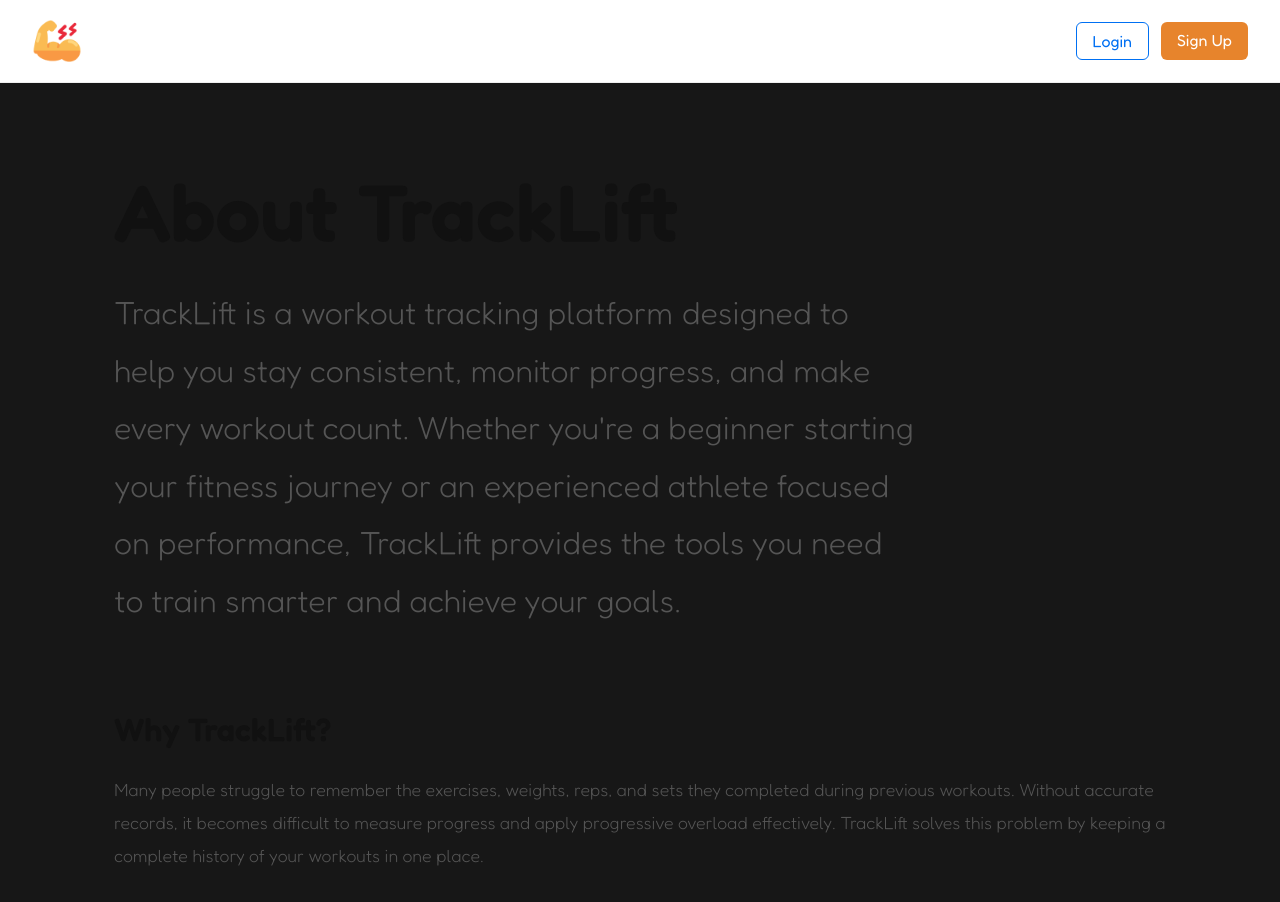
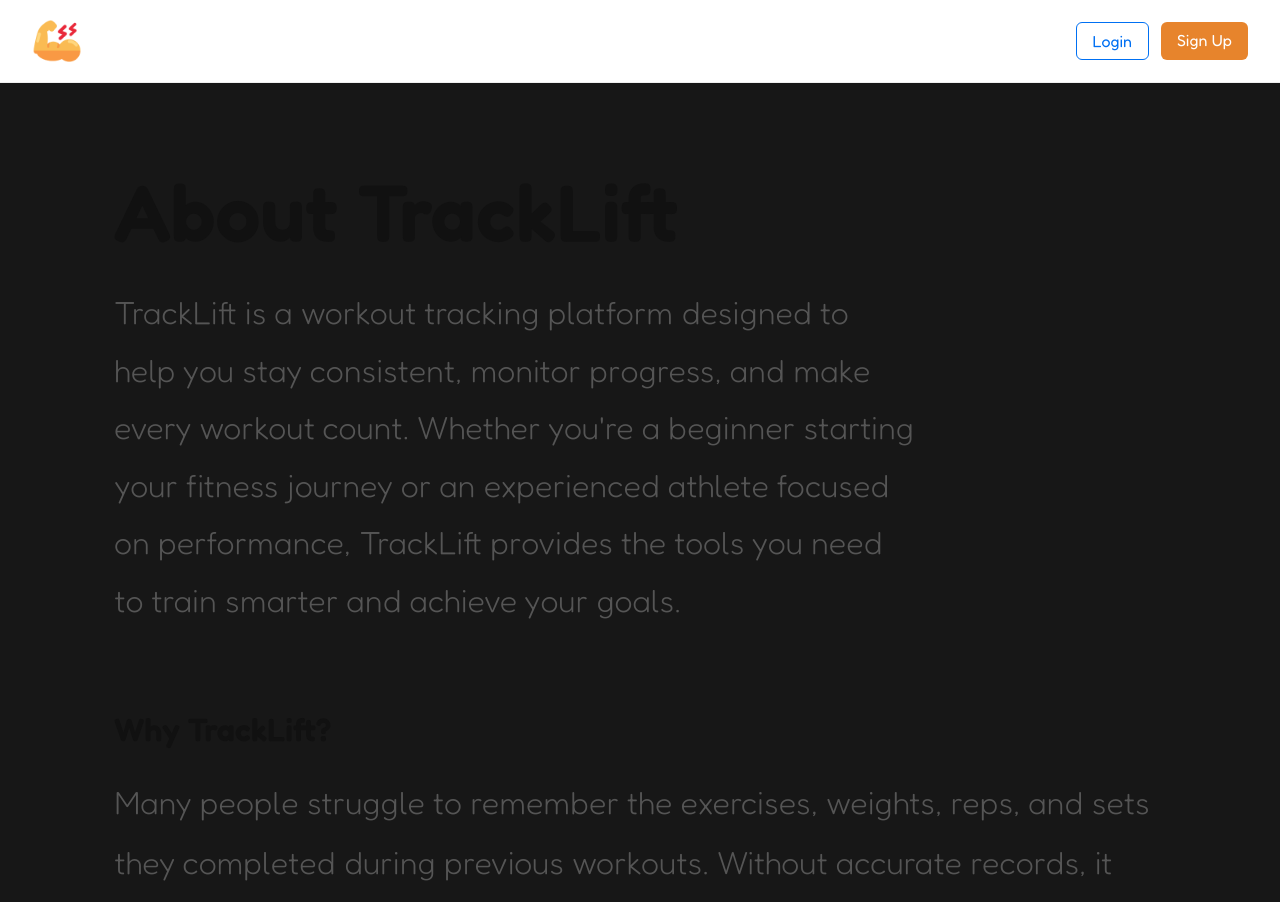
Before and after one commit to naveensinghp/gym-web, a Next.js app: page /about in a window 1280 px wide. Shown: the top 902 px of the page. Built offline with nearby package versions, Linux system fonts and the light colour scheme.

Commit message:
no message

```diff
--- a/src/app/about/page.js
+++ b/src/app/about/page.js
@@ -138,7 +138,7 @@ const SectionTitle = styled.h2`
 `;
 
 const Text = styled.p`
-  font-size: 1.1rem;
+  font-size: 2rem;
   line-height: 1.9;
   color: #555;
   margin-bottom: 20px;
```
